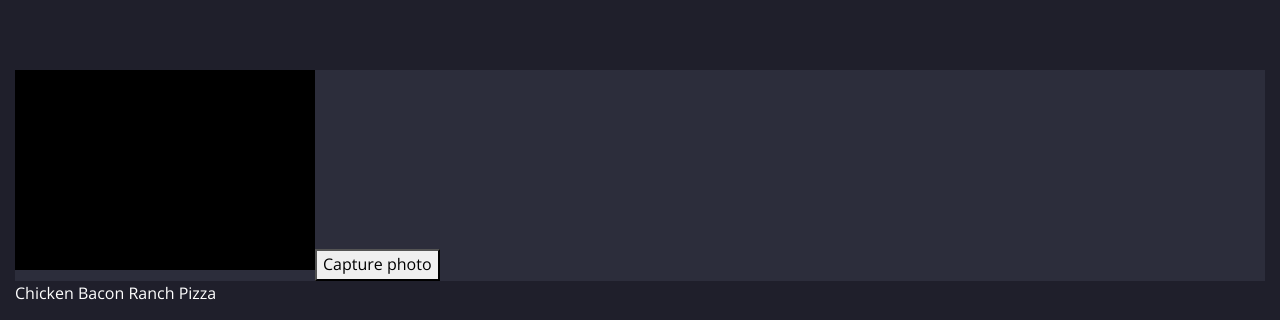
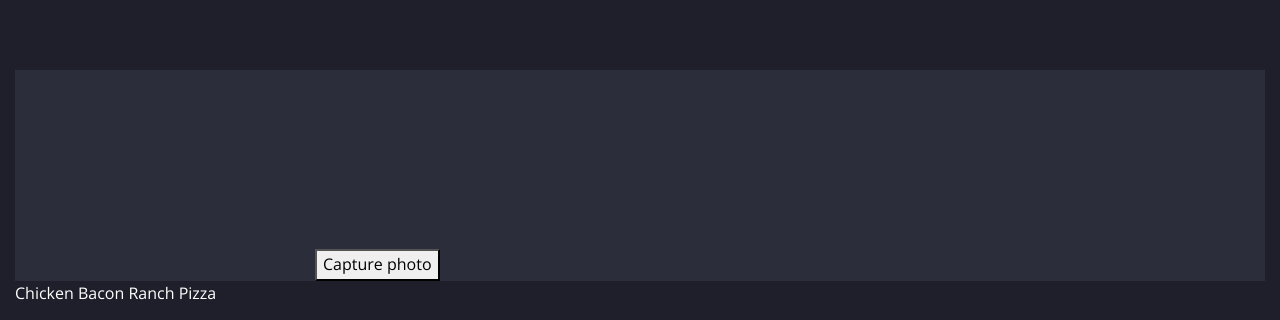
Before and after one commit to 1OmarTarek1/AI_Health, a React (Create React App) app: page / in a window 1280 px wide. Shown: the part 805-1125 px from the top of the page. Built offline with nearby package versions, Linux system fonts and the light colour scheme; no server answers.

Commit message:
change to back camera

```diff
--- a/src/Sections/ServicesSec/ServicesSec.jsx
+++ b/src/Sections/ServicesSec/ServicesSec.jsx
@@ -1,16 +1,19 @@
 import React, { useState } from 'react';
 import Webcam from 'react-webcam';
-import { SectionWrapper } from '../../Components'
-// import pizza from '../../Assets/Images/Pizza.jpg'
-import './ServicesSec.css'
-
-
-
+import { SectionWrapper } from '../../Components';
+import './ServicesSec.css';
 
 const ServicesSec = () => {
     const webcamRef = React.useRef(null);
     const [imgSrc, setImgSrc] = useState(null);
     const [error, setError] = useState(null);
+
+    // Define video constraints for the back camera
+    const videoConstraints = {
+        width: 300,
+        height: 200,
+        facingMode: "environment", // 'user' for front and 'environment' for back camera
+    };
 
     const capture = React.useCallback(() => {
         if(webcamRef.current) {
@@ -18,26 +21,25 @@ const ServicesSec = () => {
             setImgSrc(imageSrc);
         } else {
             setError('No webcam found.');
-        console.log(error);
         }
-    }, [webcamRef, setImgSrc, error]);
+    }, [webcamRef, setImgSrc]);
+
     return (
         <>
             <div className="ServicesSec" id='Services'>
                 <SectionWrapper>
                     <div className="takenPhotoWrapper">
                         <Webcam
-                    className='webcam'
-                    width={300}
-                    height={200}
                             audio={false}
+                            height={videoConstraints.height}
                             ref={webcamRef}
                             screenshotFormat="image/jpeg"
+                            width={videoConstraints.width}
+                            videoConstraints={videoConstraints}
                             onUserMediaError={() => setError('Webcam Access Denied!')}
                         />
                         <button onClick={capture}>Capture photo</button>
                         {error && <span style={{color:"red"}}>{error}</span>}
-
                     </div>
 
                     <div className="infoContainer">
@@ -60,7 +62,7 @@ const ServicesSec = () => {
                 </SectionWrapper>
             </div>
         </>
-    )
+    );
 }
 
-export default ServicesSec
+export default ServicesSec;
```
Lines whose indentation alone changed are shown as unchanged.
